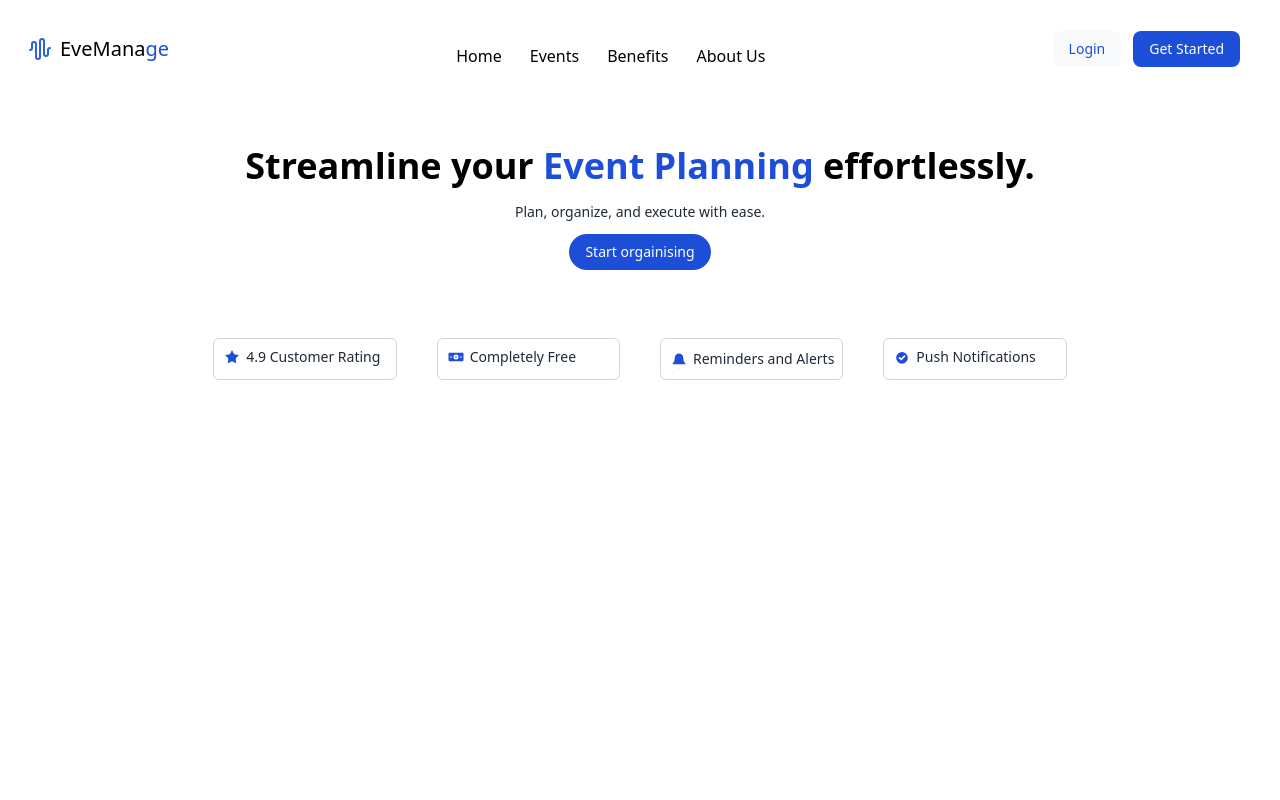
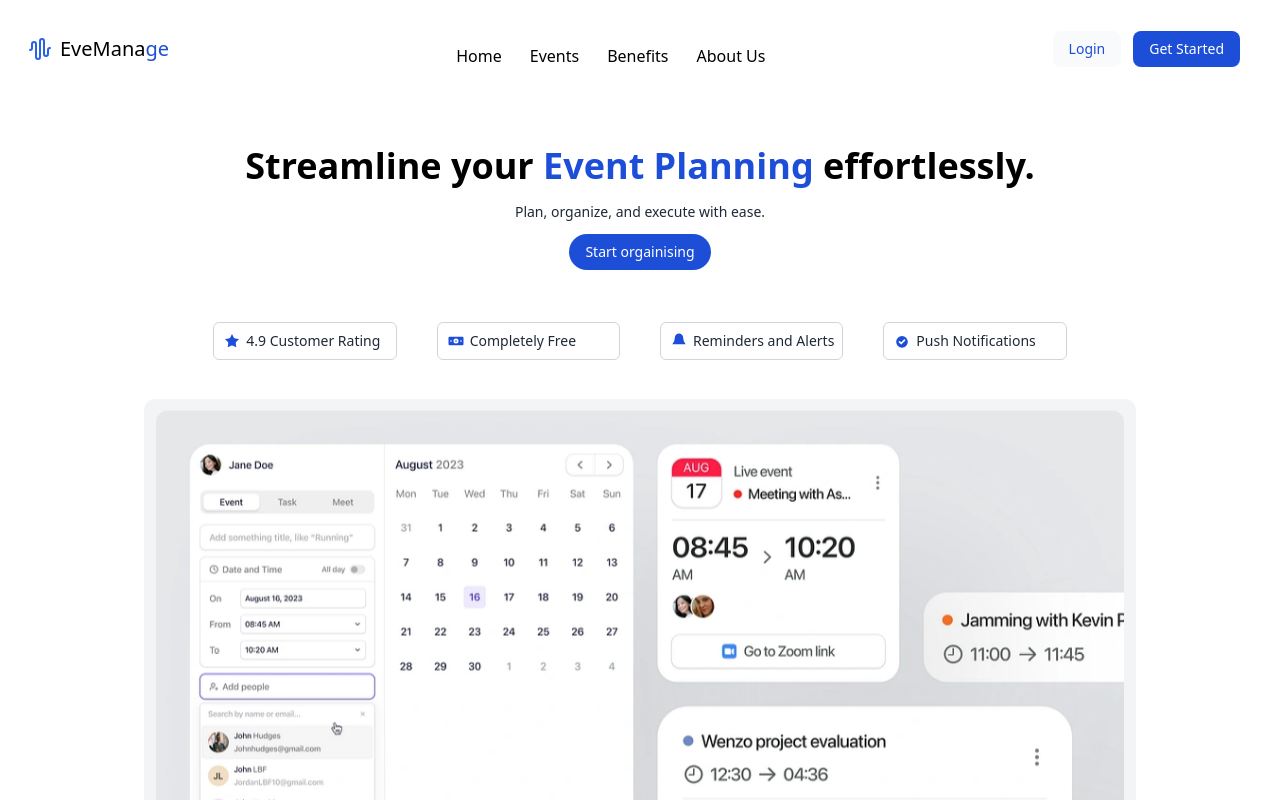
Before and after one commit to palakshipglobal/EventManager, a React (Vite) app: page / in a window 1280 px wide. Shown: the top 800 px of the page. Built offline with nearby package versions, Linux system fonts and the light colour scheme.

Commit message:
Added picture to homepage

```diff
--- a/src/Home.tsx
+++ b/src/Home.tsx
@@ -1,4 +1,5 @@
 import React, { useState } from "react";
+import home from "./assets/home.webp";
 import { Star, Banknote, BellRing, AlarmClockCheck, AudioWaveform, Menu } from "lucide-react";
 const Home = () => {
   return (
@@ -14,37 +15,24 @@ const Home = () => {
         <button className="text-white bg-blue-700 hover:bg-blue-600 rounded-full text-sm px-4 py-2 my-3">
           Start orgainising
         </button>
-        <div className="grid grid-cols-1 md:grid-cols-4 gap-2 md:gap-10 md:mt-14 mt-10">
-          <div className="border border-gray-300 p-2 rounded-md text-sm text-gray-800">
-            <div className="flex items-center gap-1">
-              <Star className="size-5 fill-blue-700 text-white" />
-              4.9 Customer Rating
-            </div>
-          </div>
-          <div className="border border-gray-300 p-2 rounded-md text-sm text-gray-800">
-            <div className="flex items-center gap-1">
-              <Banknote className="size-5 fill-blue-700 text-white" />
-              Completely Free
-            </div>
-          </div>
-          <div className="border border-gray-300 p-2 rounded-md text-sm text-gray-800">
-            <div className="flex items-center gap-1">
-              <BellRing className="size-5 fill-blue-700 text-white mt-1" />
-              Reminders and Alerts
-            </div>
-          </div>
-          <div className="border border-gray-300 p-2 rounded-md text-sm text-gray-800">
-            <div className="flex items-center gap-1">
-              <AlarmClockCheck className="size-5 fill-blue-700 text-white" />
-              Push Notifications
-            </div>
-          </div>
+        <div className="grid grid-cols-1 md:grid-cols-4 gap-2 md:gap-10 mt-10">
+          <InfoCard Icon={Star} text="4.9 Customer Rating" />
+          <InfoCard Icon={Banknote} text="Completely Free" />
+          <InfoCard Icon={BellRing} text="Reminders and Alerts" />
+          <InfoCard Icon={AlarmClockCheck} text="Push Notifications" />
+        </div>
+      </div>
+      <div className="mt-10 px-32">
+        <div className="bg-gray-100 rounded-xl p-3 animate-floating">
+        <img src={home} alt="" className="h-[720px] w-full rounded-xl" />
         </div>
       </div>
     </div>
   );
 };
+
 export default Home;
+
 const Navbar = () => {
   const [isOpen, setIsOpen] = useState(false);
   const handleIsOpen = () => {
@@ -91,3 +79,14 @@ const Navbar = () => {
     </div>
   );
 };
+
+const InfoCard = ({ Icon, text }) => {
+  return (
+    <div className="border border-gray-300 p-2 rounded-md text-sm text-gray-800">
+      <div className="flex items-center gap-1">
+        <Icon className="size-5 fill-blue-700 text-white" />
+        {text}
+      </div>
+    </div>
+  );
+};
--- a/tailwind.config.js
+++ b/tailwind.config.js
@@ -2,10 +2,17 @@
 export default {
   content: ["./index.html", "./src/**/*.{js,ts,jsx,tsx}"],
   theme: {
-    // fontFamily: {
-    //   sans: ["Inter", "sans-serif"],
-    // },
-    extend: {},
+    extend: {
+      animation: {
+        floating: "floating 3s ease-in-out infinite",
+      },
+      keyframes: {
+        floating: {
+          "0%, 100%": { transform: "translateY(0)" },
+          "50%": { transform: "translateY(-10px)" },
+        },
+      },
+    },
   },
   plugins: [],
 };
```
Also changed, not shown: src/assets/home.webp (added), src/assets/q.webp (deleted).
